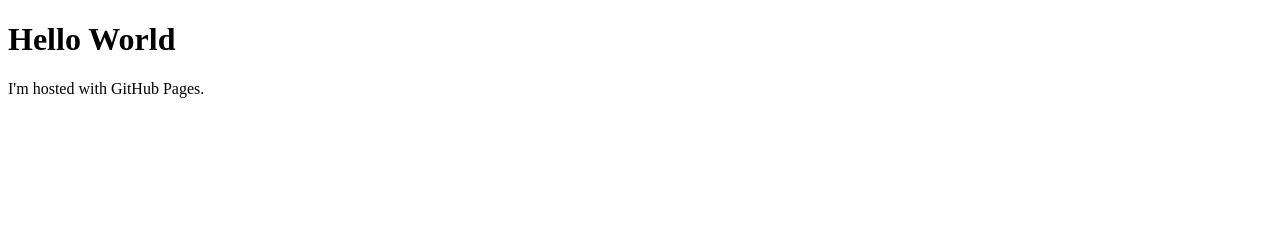
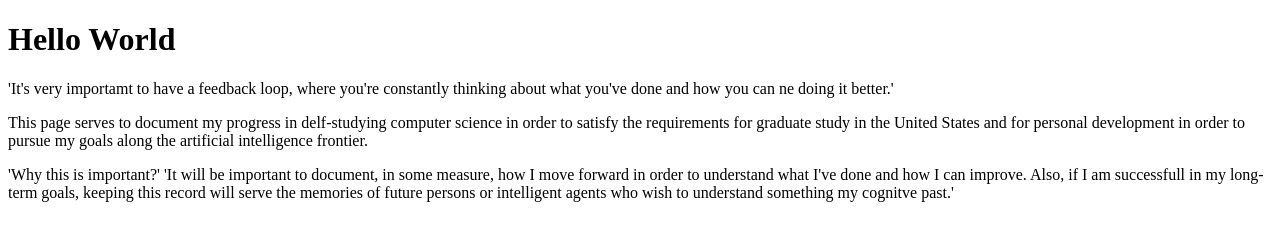
Before and after one commit to Auriol/auriol.github.io, a plain HTML site: page index.html in a window 1280 px wide. Drawn offline with Linux system fonts and the light colour scheme.

Commit message:
Update to intro
Why do what?

```diff
--- a/index.html
+++ b/index.html
@@ -2,6 +2,11 @@
 <html>
 <body>
 <h1>Hello World</h1>
-<p>I'm hosted with GitHub Pages.</p>
+<p>'It's very importamt to have a feedback loop, where you're constantly thinking about what you've done and how you can ne doing it better.'</p>
+<p>This page serves to document my progress in delf-studying computer science in order to satisfy the requirements for graduate study in the United States and for personal development in order to pursue my goals along the artificial intelligence frontier.</p>
+<p>
+  'Why this is important?'
+  'It will be important to document, in some measure, how I move forward in order to understand what I've done and how I can improve. Also, if I am successfull in my long-term goals, keeping this record will serve the memories of future persons or intelligent agents who wish to understand something my cognitve past.'
+</p>
 </body>
 </html>
```
